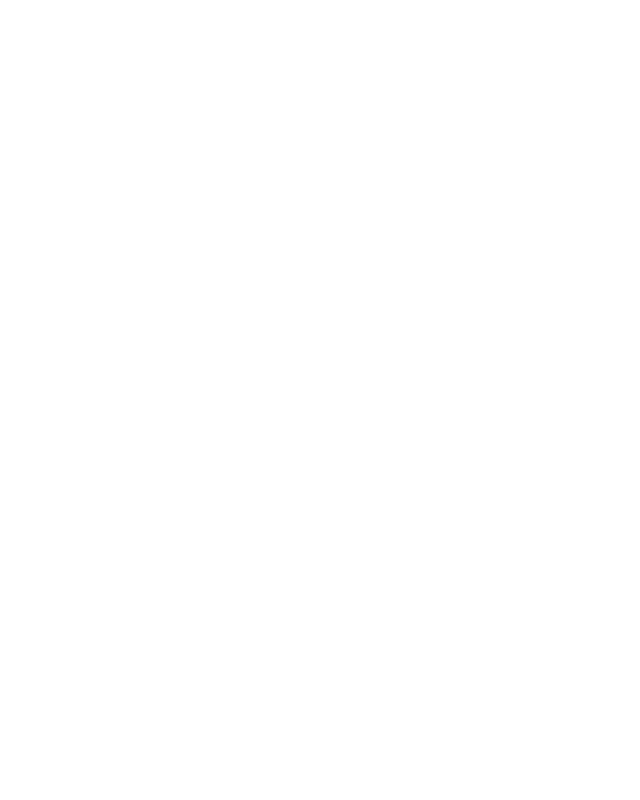
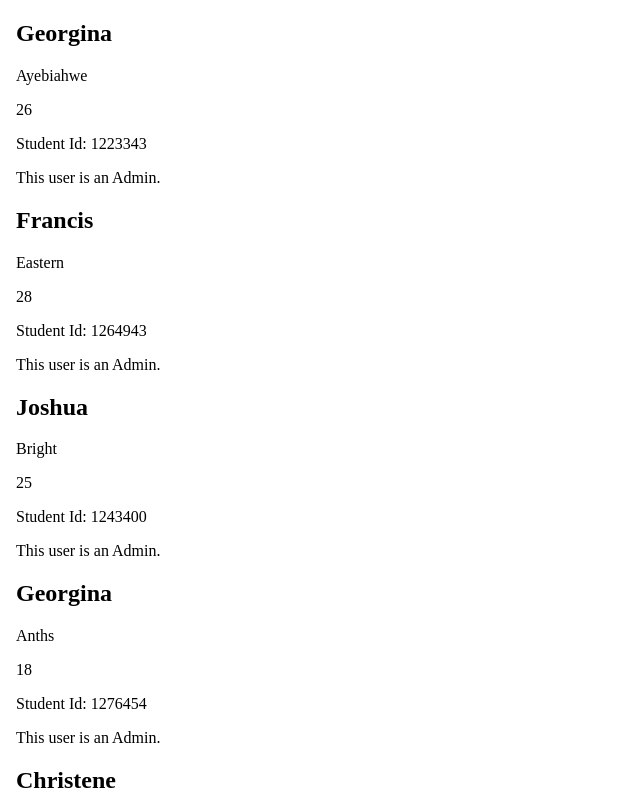
Before and after one commit to gayebiahwe24/Georgina_Ayebiahwe_Learning_Angular, an Angular app: page / in a window 1280 px wide. Shown: the top 800 px of the page, without its empty margins (0-640 px from the left). Built offline with nearby package versions, Linux system fonts and the light colour scheme.

Commit message:
New interface called User.ts which has the first and last name, age, studentId and isAdmin

```diff
--- a/src/app/app.component.html
+++ b/src/app/app.component.html
@@ -1,191 +1,27 @@
-<!-- * * * * * * * * * * * * * * * * * * * * * * * * * * * * * * * -->
-<!-- * * * * * * * * * * * The content below * * * * * * * * * * * -->
-<!-- * * * * * * * * * * is only a placeholder * * * * * * * * * * -->
-<!-- * * * * * * * * * * and can be replaced.  * * * * * * * * * * -->
-<!-- * * * * * * * * * * * * * * * * * * * * * * * * * * * * * * * -->
-<!-- * * * * * * * * * Delete the template below * * * * * * * * * -->
-<!-- * * * * * * * to get started with your project! * * * * * * * -->
-<!-- * * * * * * * * * * * * * * * * * * * * * * * * * * * * * * * -->
+<!Doctype html>
+<html lang="en">
+<head>
+<meta charset ="UTF-8">
+<meta name="viewport"
+      content="width=device-width, user-scalabe=no, initial scale=no,initial scale=1.0, minimun-scale-1.0">
+<meta http-equiv="X-UA-Compatible" content="ie=edge">
+<title> JavaScript FrameWorks Assignment 2</title>
+</head>
+<body>
+<div class="container">
+     <div *ngFor="let user of userList" class="UserInfo">
+       <h2>{{user.firstname}}</h2>
+       <p>{{user.lastname}}</p>
+       <p>{{user.age}}</p>
+       <p>Student Id: {{user.studentId}}</p>
 
-<style>
-  :host {
-    --bright-blue: oklch(51.01% 0.274 263.83);
-    --electric-violet: oklch(53.18% 0.28 296.97);
-    --french-violet: oklch(47.66% 0.246 305.88);
-    --vivid-pink: oklch(69.02% 0.277 332.77);
-    --hot-red: oklch(61.42% 0.238 15.34);
-    --orange-red: oklch(63.32% 0.24 31.68);
-
-    --gray-900: oklch(19.37% 0.006 300.98);
-    --gray-700: oklch(36.98% 0.014 302.71);
-    --gray-400: oklch(70.9% 0.015 304.04);
-
-    --red-to-pink-to-purple-vertical-gradient: linear-gradient(
-      180deg,
-      var(--orange-red) 0%,
-      var(--vivid-pink) 50%,
-      var(--electric-violet) 100%
-    );
-
-    --red-to-pink-to-purple-horizontal-gradient: linear-gradient(
-      90deg,
-      var(--orange-red) 0%,
-      var(--vivid-pink) 50%,
-      var(--electric-violet) 100%
-    );
-
-    --pill-accent: var(--bright-blue);
-
-    font-family: "Inter", -apple-system, BlinkMacSystemFont, "Segoe UI", Roboto,
-      Helvetica, Arial, sans-serif, "Apple Color Emoji", "Segoe UI Emoji",
-      "Segoe UI Symbol";
-    box-sizing: border-box;
-    -webkit-font-smoothing: antialiased;
-    -moz-osx-font-smoothing: grayscale;
-  }
-
-  h1 {
-    font-size: 3.125rem;
-    color: var(--gray-900);
-    font-weight: 500;
-    line-height: 100%;
-    letter-spacing: -0.125rem;
-    margin: 0;
-    font-family: "Inter Tight", -apple-system, BlinkMacSystemFont, "Segoe UI", Roboto,
-      Helvetica, Arial, sans-serif, "Apple Color Emoji", "Segoe UI Emoji",
-      "Segoe UI Symbol";
-  }
-
-  p {
-    margin: 0;
-    color: var(--gray-700);
-  }
-
-  main {
-    width: 100%;
-    min-height: 100%;
-    display: flex;
-    justify-content: center;
-    align-items: center;
-    padding: 1rem;
-    box-sizing: inherit;
-    position: relative;
-  }
-
-  .angular-logo {
-    max-width: 9.2rem;
-  }
-
-  .content {
-    display: flex;
-    justify-content: space-around;
-    width: 100%;
-    max-width: 700px;
-    margin-bottom: 3rem;
-  }
-
-  .content h1 {
-    margin-top: 1.75rem;
-  }
-
-  .content p {
-    margin-top: 1.5rem;
-  }
-
-  .divider {
-    width: 1px;
-    background: var(--red-to-pink-to-purple-vertical-gradient);
-    margin-inline: 0.5rem;
-  }
-
-  .pill-group {
-    display: flex;
-    flex-direction: column;
-    align-items: start;
-    flex-wrap: wrap;
-    gap: 1.25rem;
-  }
-
-  .pill {
-    display: flex;
-    align-items: center;
-    --pill-accent: var(--bright-blue);
-    background: color-mix(in srgb, var(--pill-accent) 5%, transparent);
-    color: var(--pill-accent);
-    padding-inline: 0.75rem;
-    padding-block: 0.375rem;
-    border-radius: 2.75rem;
-    border: 0;
-    transition: background 0.3s ease;
-    font-family: var(--inter-font);
-    font-size: 0.875rem;
-    font-style: normal;
-    font-weight: 500;
-    line-height: 1.4rem;
-    letter-spacing: -0.00875rem;
-    text-decoration: none;
-  }
-
-  .pill:hover {
-    background: color-mix(in srgb, var(--pill-accent) 15%, transparent);
-  }
-
-  .pill-group .pill:nth-child(6n + 1) {
-    --pill-accent: var(--bright-blue);
-  }
-  .pill-group .pill:nth-child(6n + 2) {
-    --pill-accent: var(--french-violet);
-  }
-  .pill-group .pill:nth-child(6n + 3),
-  .pill-group .pill:nth-child(6n + 4),
-  .pill-group .pill:nth-child(6n + 5) {
-    --pill-accent: var(--hot-red);
-  }
-
-  .pill-group svg {
-    margin-inline-start: 0.25rem;
-  }
-
-  .social-links {
-    display: flex;
-    align-items: center;
-    gap: 0.73rem;
-    margin-top: 1.5rem;
-  }
-
-  .social-links path {
-    transition: fill 0.3s ease;
-    fill: var(--gray-400);
-  }
-
-  .social-links a:hover svg path {
-    fill: var(--gray-900);
-  }
-
-  @media screen and (max-width: 650px) {
-    .content {
-      flex-direction: column;
-      width: max-content;
-    }
-
-    .divider {
-      height: 1px;
-      width: 100%;
-      background: var(--red-to-pink-to-purple-horizontal-gradient);
-      margin-block: 1.5rem;
-    }
-  }
-</style>
+       <!w3c school says this for how to ngIf -else---->
+       <p *ngIf="user.isAdmin; else notAdmin"> This user is an Admin.</p>
+       <ng-template #notAdmin><p> This user is not an Admin</p></ng-template>
+     </div>
+  </div>
 
 
 
-<!-- * * * * * * * * * * * * * * * * * * * * * * * * * * * * * * * * -->
-<!-- * * * * * * * * * * * The content above * * * * * * * * * * * * -->
-<!-- * * * * * * * * * * is only a placeholder * * * * * * * * * * * -->
-<!-- * * * * * * * * * * and can be replaced.  * * * * * * * * * * * -->
-<!-- * * * * * * * * * * * * * * * * * * * * * * * * * * * * * * * * -->
-<!-- * * * * * * * * * * End of Placeholder  * * * * * * * * * * * * -->
-<!-- * * * * * * * * * * * * * * * * * * * * * * * * * * * * * * * * -->
-
-
-<router-outlet />
+</body>
+</html>
--- a/src/app/app.component.ts
+++ b/src/app/app.component.ts
@@ -2,7 +2,8 @@
 import { RouterOutlet } from '@angular/router';
 import {NgForOf} from "@angular/common";
 import {NgIf} from "@angular/common";
-import {user} from "./user"; // add NgIF IMPORT
+import {user} from "./user";
+import {of} from "rxjs"; // add NgIF IMPORT
 
 @Component({
   selector: 'app-root',
@@ -12,12 +13,13 @@
   styleUrl: './app.component.css'
 })
 export class AppComponent {
-  user1: user = {firstname: 'Georgina', lastname: 'Ayebiahwe', age: '26', studentId: '1223343', isAdmin: 'true'};
-  user2: user = {firstname: 'Georgina', lastname: 'Ayebiahwe', age: '26', studentId: '1264943', isAdmin: 'true'};
-  user3: user = {firstname: 'Georgina', lastname: 'Ayebiahwe', age: '26', studentId: '1243400', isAdmin: 'true'};
-  user4: user = {firstname: 'Georgina', lastname: 'Ayebiahwe', age: '26', studentId: '1276454', isAdmin: 'true'};
-  user5: user = {firstname: 'Georgina', lastname: 'Ayebiahwe', age: '26', studentId: '1278653', isAdmin: 'true'};
-  user6: user = {firstname: 'Georgina', lastname: 'Ayebiahwe', age: '26', studentId: '1223893', isAdmin: 'true'};
+  user1: user = {firstname: 'Georgina', lastname: 'Ayebiahwe', age: 26, studentId: '1223343', isAdmin: true};
+  user2: user = {firstname: 'Francis', lastname: 'Eastern', age: 28, studentId: '1264943', isAdmin: true};
+  user3: user = {firstname: 'Joshua', lastname: 'Bright', age: 25, studentId: '1243400', isAdmin: true};
+  user4: user = {firstname: 'Georgina', lastname: 'Anths', age: 18, studentId: '1276454', isAdmin: true};
+  user5: user = {firstname: 'Christene', lastname: 'Arthur', age: 21, studentId: '1278653', isAdmin: true};
+  user6: user = {firstname: 'Pepertual', lastname: 'Billy', age:23, studentId: '1223893', isAdmin: true};
 
   userList: user[] = [this.user1, this.user2, this.user3, this.user4, this.user5, this.user6]
+  protected readonly of = of;
 }
```
